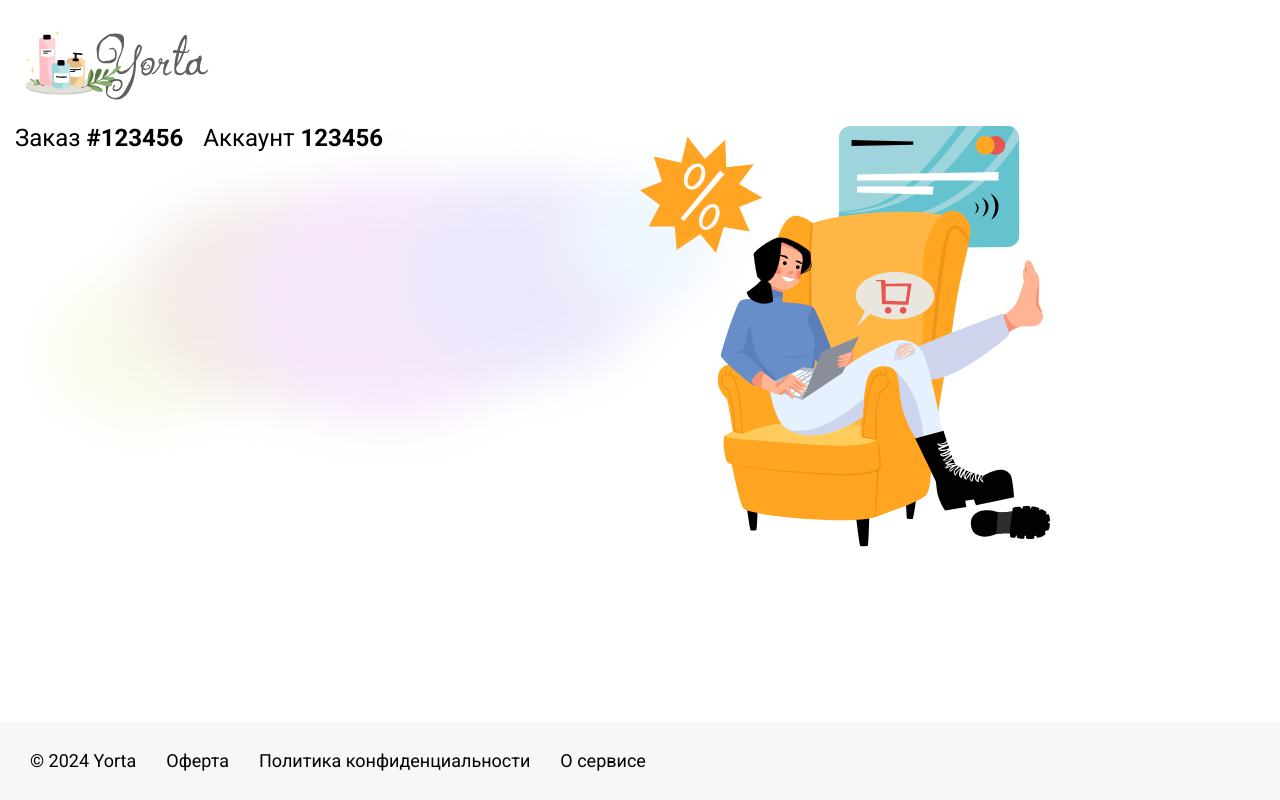
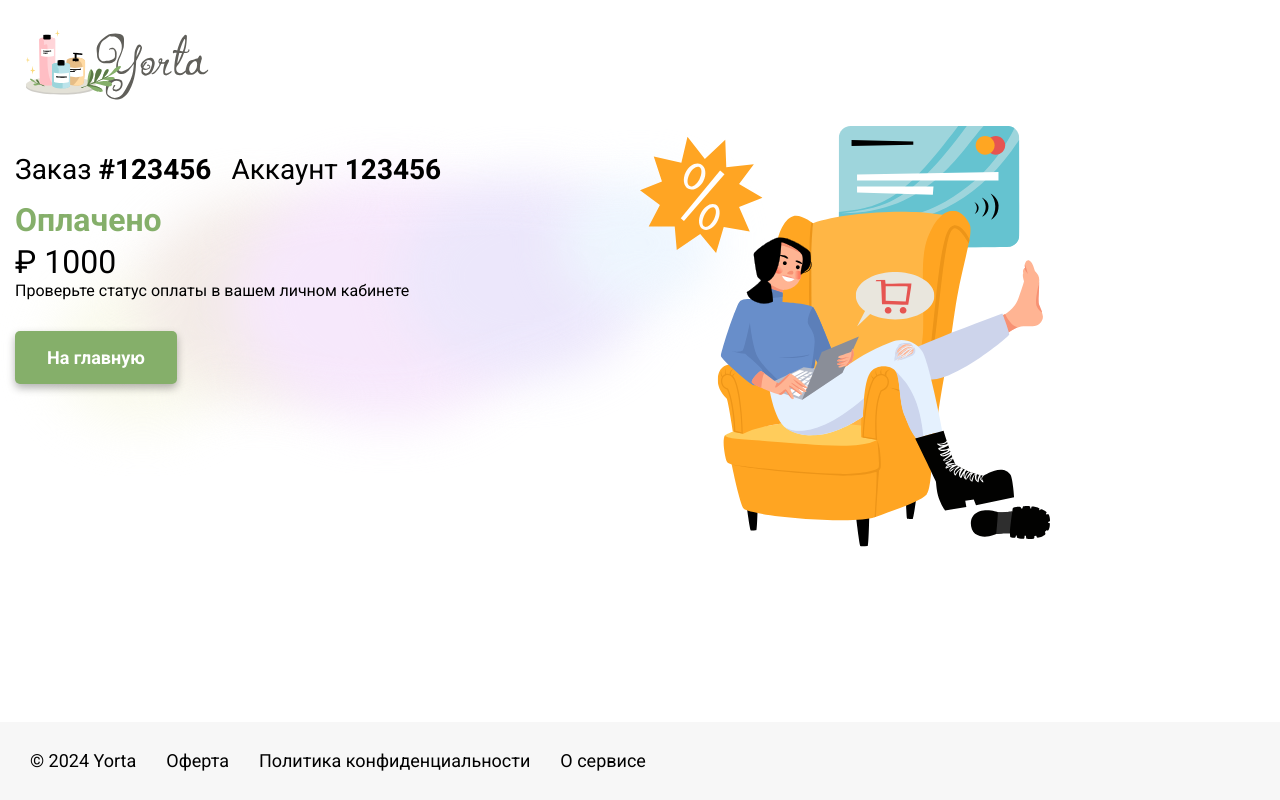
Before and after one commit to AlexChursinn/Yorta, a React (Create React App) app: page / in a window 1280 px wide. Built offline with nearby package versions, Linux system fonts and the light colour scheme.

Commit message:
14:29 Push

```diff
--- a/src/App.js
+++ b/src/App.js
@@ -5,13 +5,15 @@ import Header from "./components/Header/Header";
 import MainImage from "./components/MainImage/MainImage";
 import PaymentMethod from "./components/PaymentMethod/PaymentMethod";
 import OrderInfo from "./components/OrderInfo/OrderInfo";
+import Lead from "./components/Lead/Lead";
+import PaymentStatus from "./components/PaymentStatus/PaymentStatus";
 
 function App() {
   const paymentMethods = [
     {
       "id": 2,
       "name": "Visa/Mc",
-      "description": "Картой банка РК",
+      "description": "картой банка Казахстан",
       "currency": "KZT",
       "amount": 1500,
       "conversion_rate": 1,
@@ -20,13 +22,15 @@ function App() {
     {
       "id": 1,
       "name": "СБП",
-      "description": "Сбп для россиян",
+      "description": "системой быстрых платежей",
       "currency": "RUB",
       "amount": 353,
       "conversion_rate": 4.26,
       "sbpLogo": "путь_к_логотипу_sbp.svg"
     }
   ];
+
+  const success = true;
 
   return (
     <div>
@@ -36,8 +40,11 @@ function App() {
         {/* Основной контент */}
         <div className="content">
           <div className="block">
+           {/*  <Lead /> */}
             {/* <PaymentMethod paymentMethods={paymentMethods} /> */}
             <OrderInfo orderNumber="123456" accountNumber="123456"/>
+            <PaymentStatus amount="1000" success={success}/>
+
           </div>
           <div className="block">
             <MainImage />
--- a/src/components/OrderInfo/OrderInfo.module.css
+++ b/src/components/OrderInfo/OrderInfo.module.css
@@ -1,7 +1,8 @@
 .orderInfo {
-  font-size: 24px;
+  font-size: 28px;
   display: flex;
   flex-wrap: wrap;
+  margin-top: 30px;
 }
 
 .orderNumber,
@@ -14,9 +15,8 @@
   margin-right: 20px;
 }
 
-
-@media (max-width: 424px) {
-  .orderInfo {
-    font-size: 18px;
+@media (max-width: 425px) {
+  .account {
+    margin-top: 16px;
   }
 }
--- a/src/components/PaymentMethod/PaymentMethod.jsx
+++ b/src/components/PaymentMethod/PaymentMethod.jsx
@@ -6,6 +6,7 @@ import preloader from "./preloader.svg";
 
 const PaymentMethod = ({ paymentMethods }) => {
   const [loadingButtonId, setLoadingButtonId] = useState(null);
+  const [errorButtonId, setErrorButtonId] = useState(null); // Состояние для отслеживания ошибок кнопок
 
   const handleButtonClick = async (method) => {
     if (loadingButtonId !== null) {
@@ -16,6 +17,12 @@ const PaymentMethod = ({ paymentMethods }) => {
     // Имитация отправки запроса с задержкой для теста
     setTimeout(() => {
       setLoadingButtonId(null);
+      // Имитация получения ошибки случайным образом (50% вероятность) ДЛЯ ТЕСТА
+      if (Math.random() < 0.9) {
+        setErrorButtonId(method.id); // Устанавливаем состояние ошибки для текущей кнопки
+      } else {
+        setErrorButtonId(null); // Сбрасываем состояние ошибки, если запрос обработан успешно
+      }
     }, 3000);
   };
 
@@ -33,15 +40,27 @@ const PaymentMethod = ({ paymentMethods }) => {
             key={method.id}
             className={`${s.button} ${
               method.currency === "RUB" ? s.buttonRub : ""
-            } ${loadingButtonId === method.id ? s.activeButton : ""} ${
+            } ${
+              loadingButtonId === method.id ? s.activeButton : ""
+            } ${
+              errorButtonId === method.id ? s.errorButton : "" // Добавляем стиль для кнопок с ошибкой после обработки запроса
+            } ${
               loadingButtonId !== null ? s.disabledButton : ""
             }`}
             disabled={loadingButtonId !== null}
-            onClick={() => handleButtonClick(method)}
+            onClick={() => {
+              // Сбрасываем состояние ошибки для предыдущей кнопки при новом клике
+              setErrorButtonId(null);
+              handleButtonClick(method);
+            }}
           >
             {loadingButtonId === method.id && (
               <div className={s.preloaderContainer}>
-                <img src={preloader} alt="preloader" className={s.preloader} />
+                <img
+                  src={preloader}
+                  alt="preloader"
+                  className={s.preloader}
+                />
               </div>
             )}
             <img
--- a/src/components/PaymentMethod/PaymentMethod.module.css
+++ b/src/components/PaymentMethod/PaymentMethod.module.css
@@ -68,6 +68,12 @@
   align-self: flex-start;
 }
 
+/* При ошибке подсвечиваю кнопку */
+
+.errorButton {
+  border: 2px solid #FF0000; /* Добавляем красную рамку вокруг кнопки с ошибкой */
+}
+
 /* Анимация при клике на кнопку */
 
 .button {
--- /dev/null
+++ b/src/components/PaymentStatus/PaymentStatus.jsx
@@ -0,0 +1,22 @@
+import React from "react";
+import s from "./PaymentStatus.module.css";
+import Button from "../Button/Button";
+
+const PaymentStatus = ({ amount, success }) => {
+  return (
+    <div className={s.container}>
+      <h2 className={success ? s.successTitle : s.errorTitle}>
+        {success ? "Оплачено" : "Ошибка оплаты"}
+      </h2>
+      <p className={s.amount}>₽ {amount} </p>
+      <p className={s.subtitle}>
+        {success
+          ? "Проверьте статус оплаты в вашем личном кабинете"
+          : "Платеж не проведен. Повторите оплату или обратитесь в техническую поддержку"}
+      </p>
+      <Button title="На главную" type={success ? "success" : "error"} />
+    </div>
+  );
+};
+
+export default PaymentStatus;
--- /dev/null
+++ b/src/components/PaymentStatus/PaymentStatus.module.css
@@ -0,0 +1,66 @@
+.container {
+  margin-top: 20px;
+}
+
+.successTitle {
+  font-size: 46px;
+  font-weight: bold;
+  color: #85af6a;
+}
+
+.errorTitle {
+  font-size: 46px;
+  font-weight: bold;
+  color: #fc5656;
+}
+
+.amount {
+  margin-top: 10px;
+  font-size: 46px;
+}
+
+.subtitle {
+  margin: 5px 0px 16px 0px;
+}
+
+/* АДАПТИВКА */
+
+/* Для мобильных устройств */
+@media only screen and (max-width: 600px) {
+  .successTitle {
+    font-size: 32px;
+    font-weight: bold;
+    color: #85af6a;
+  }
+
+  .errorTitle {
+    font-size: 32px;
+    font-weight: bold;
+    color: #fc5656;
+  }
+
+  .amount {
+    margin-top: 10px;
+    font-size: 32px;
+  }
+}
+
+/* Для планшетов и десктопов */
+@media only screen and (min-width: 601px) {
+  .successTitle {
+    font-size: 32px;
+    font-weight: bold;
+    color: #85af6a;
+  }
+
+  .errorTitle {
+    font-size: 32px;
+    font-weight: bold;
+    color: #fc5656;
+  }
+
+  .amount {
+    margin-top: 10px;
+    font-size: 32px;
+  }
+}
```
